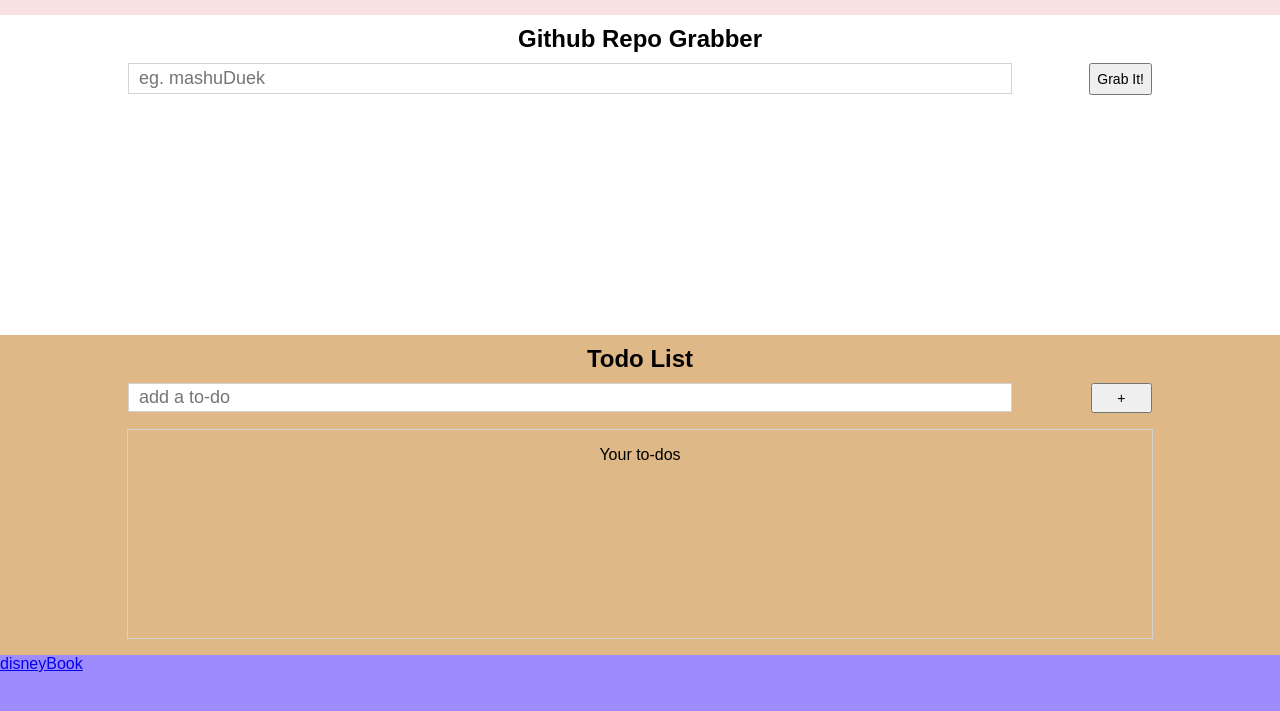
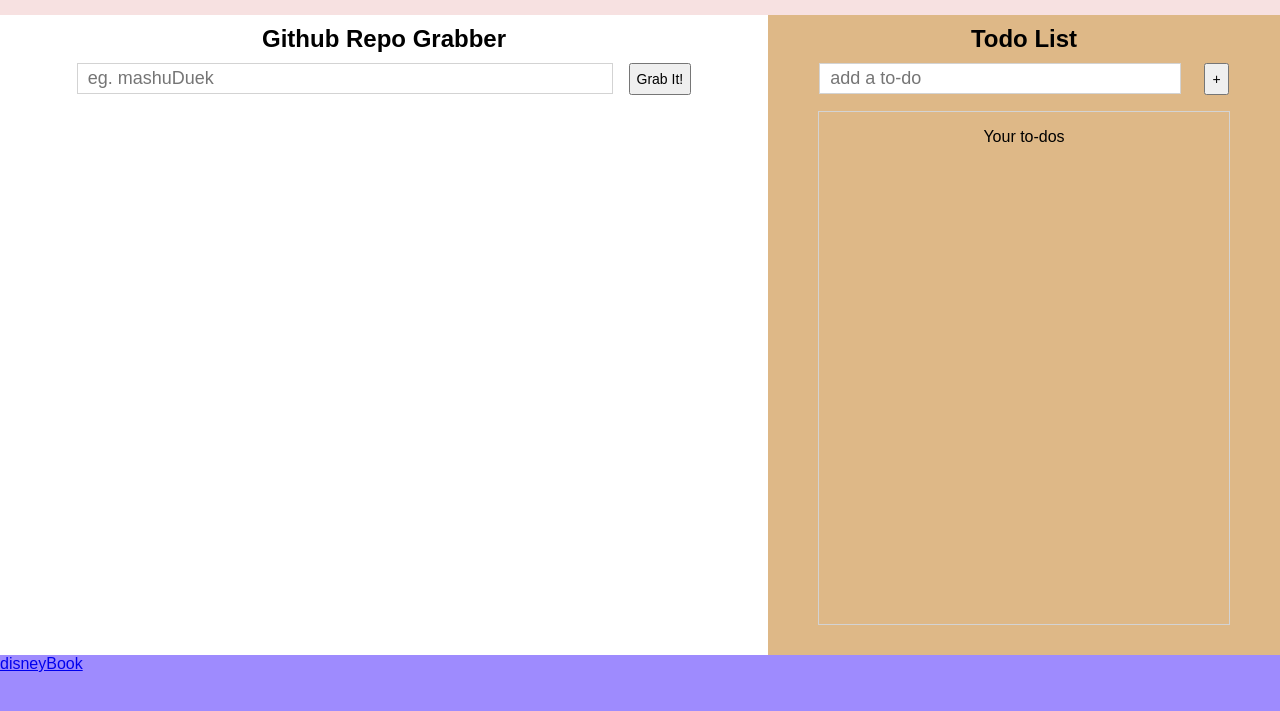
Before and after one commit to mashuDuek/DOMesticate, a plain HTML site: page index.html in a window 1280 px wide. Shown: the part 65-776 px from the top of the page. Drawn offline with Linux system fonts and the light colour scheme.

Commit message:
better styling to entire page

```diff
--- a/public/stylesheets/github.css
+++ b/public/stylesheets/github.css
@@ -7,14 +7,14 @@
 }
 
 .github h2 {
-  margin: 10px;
+    margin: 10px;
 }
 
 .github form {
     display: flex;
     width: 80%;
     justify-content: space-between;
-    height: 10%;
+    height: 5%;
 }
 
 .github .github-form button {
@@ -34,13 +34,13 @@
 }
 
 .github-wrapper {
-    width: 100%;
+    width: 60%;
     display: flex;
     flex-direction: column;
     justify-content: center;
     align-items: center;
     position: relative;
-    height: 50%;
+    height: 100%;
 }
 
 .hidden {
@@ -83,7 +83,6 @@
     flex-direction: row;
     justify-content: space-around;
     width: 80%;
-    height: 75%;
 }
 
 .repos-and-commits ul {
@@ -100,6 +99,5 @@
 }
 
 .repos-and-commits ul {
-    max-height: 300px;
     overflow-y: scroll;
 }
--- a/public/stylesheets/todos.css
+++ b/public/stylesheets/todos.css
@@ -1,9 +1,9 @@
 section.todos {
-  width: 100%;
+  width: 40%;
   display: flex;
   justify-content: center;
   background-color: #deb887;
-  height: 50%;
+  height: 100%;
 }
 
 section.todos h2 {
@@ -15,14 +15,13 @@ section.todos h2 {
   display: flex;
   flex-direction: column;
   align-items: center;
-  justify-content: space-around;
 }
 
 .form-and-list form {
   width: 100%;
   display: flex;
   justify-content: space-between;
-  height: 10%;
+  height: 5%;
 }
 
 .form-and-list form input {
@@ -46,7 +45,7 @@ section.todos h2 {
   width: 100%;
   padding: 0px;
   border: 1px solid lightgray;
-  height: 70%;
+  height: 80%;
   overflow-y: scroll;
 }
 
--- a/public/stylesheets/widgets.css
+++ b/public/stylesheets/widgets.css
@@ -12,7 +12,6 @@ body {
 
 .todo-and-github {
   display: flex;
-  flex-direction: column;
   justify-content: center;
   align-items: center;
   height: 80%;
```
